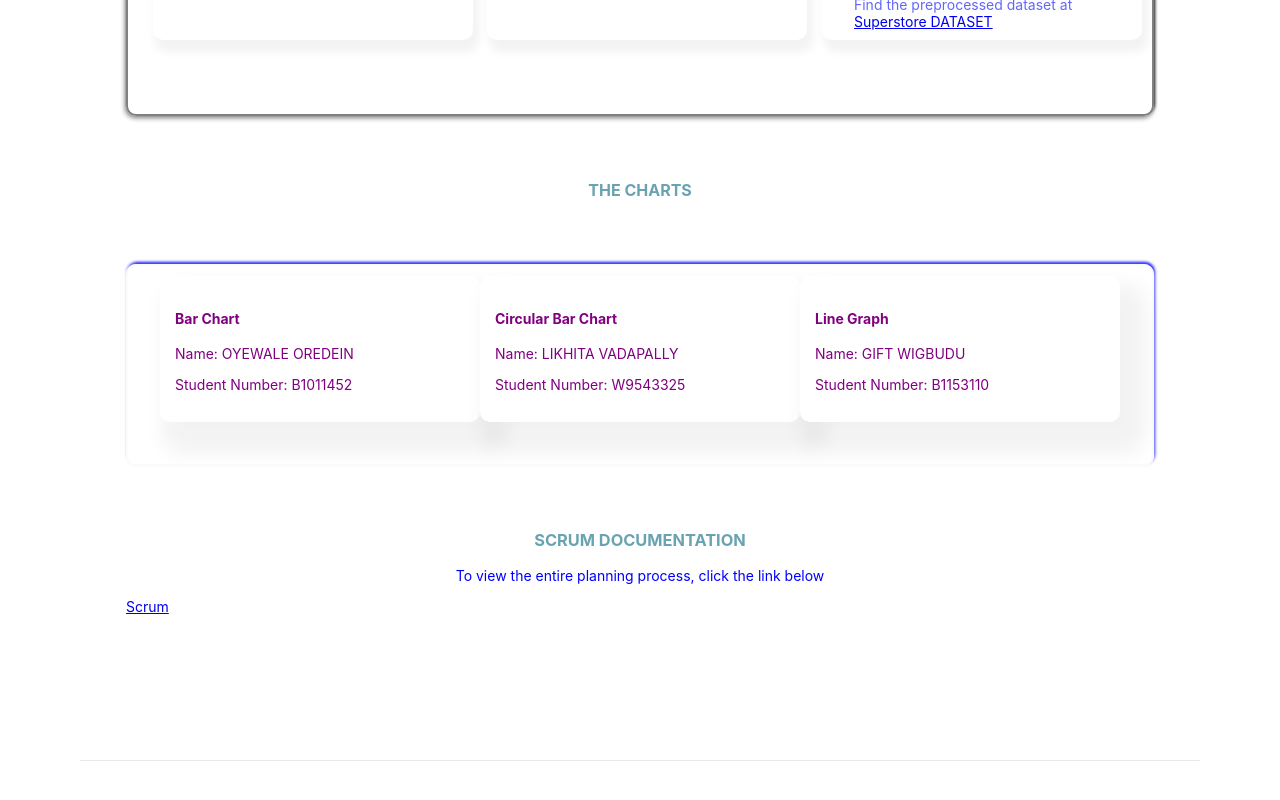
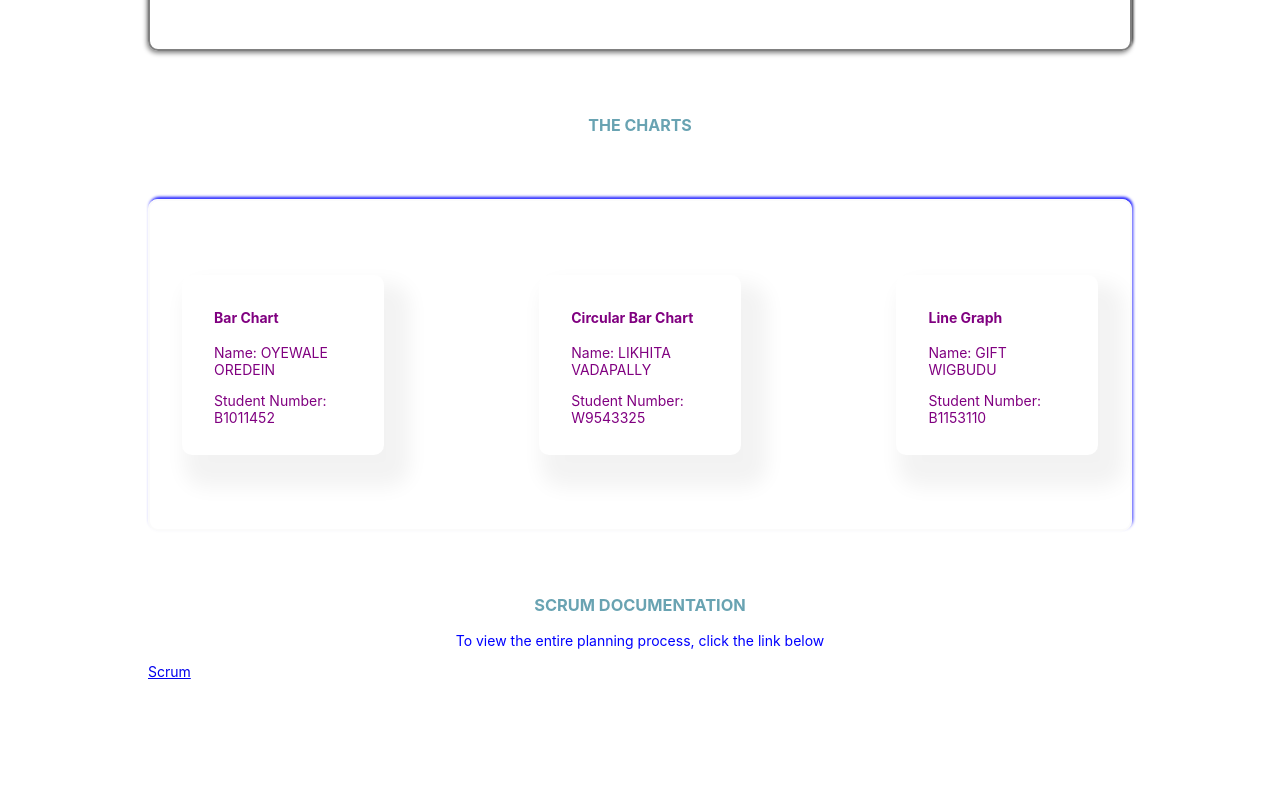
Before and after one commit to Sir-Newton/BBsTeams, a Next.js app in the folder BBsTeams/: page / in a window 1280 px wide. Shown: the part 1449-2249 px from the top of the page. Before the commit the page ends 2210 px from the top, so only its background shows below. Built offline with nearby package versions, Linux system fonts and the light colour scheme.

Commit message:
Update globals.css

```diff
--- a/BBsTeams/styles/globals.css
+++ b/BBsTeams/styles/globals.css
@@ -82,8 +82,11 @@ code {
     box-shadow: 14px 20px 20px 12px #0702020d;
     border-radius: 10px;
     padding: 15px;
-    width: 20rem;
-    margin-bottom: 2rem;
+    width: 22%;
+    margin-top: 4rem;
+    margin-bottom: 4rem;
+    padding-left: 2rem;
+    padding-right: 2rem;
     color: rgb(95, 103, 250);
     cursor: pointer;
     text-decoration: none;
```
